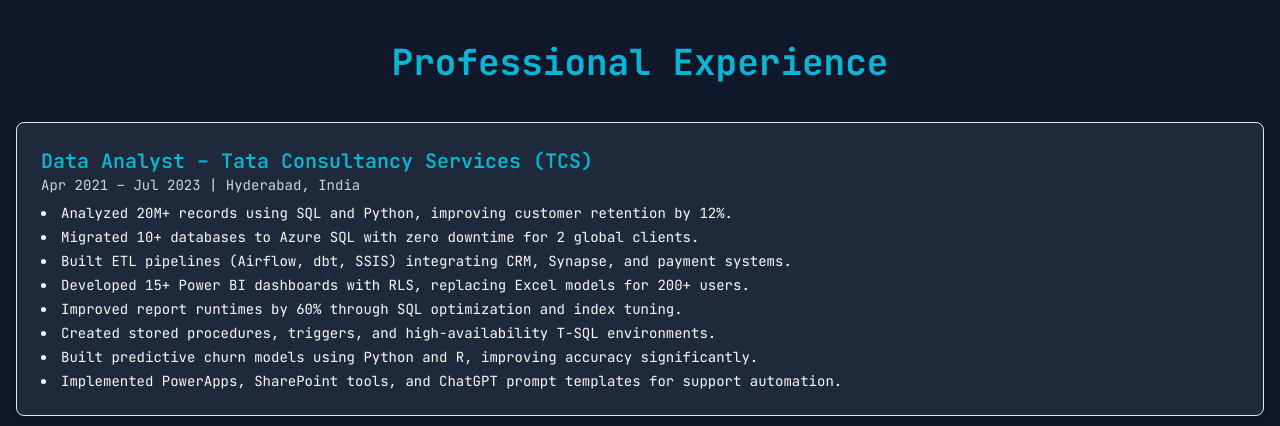
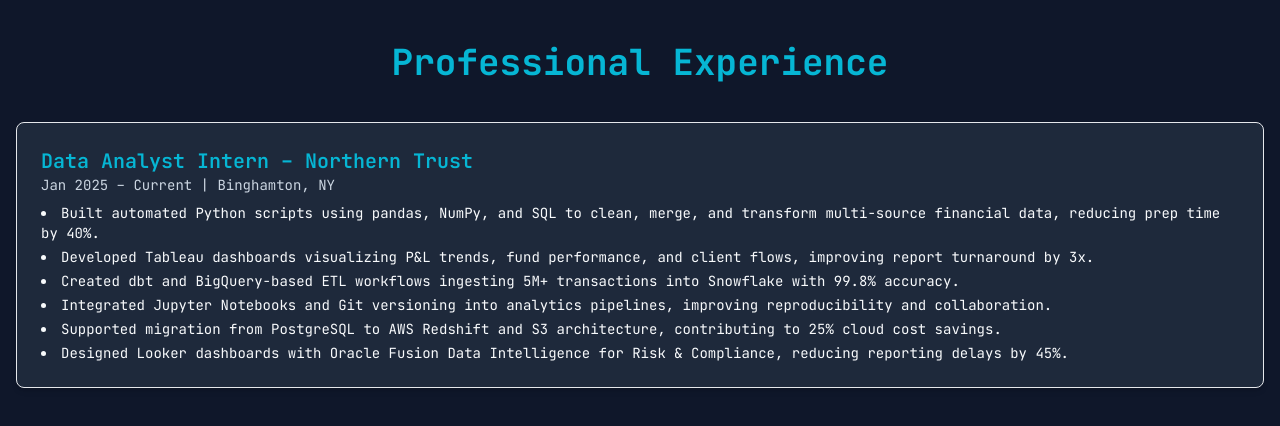
Before and after one commit to gpragada/PORTFOLIO_CS, a React (Vite) app: page / in a window 1280 px wide. Shown: the part 1640-2066 px from the top of the page. Built offline with nearby package versions, Linux system fonts and the light colour scheme.

Commit message:
updated company ntrust

```diff
--- a/src/components/About.jsx
+++ b/src/components/About.jsx
@@ -30,7 +30,7 @@
           transition={{ duration: 0.6 }}
         >
           <p className="text-lg text-text-secondary leading-relaxed">
-          Dynamic and results-oriented Master's candidate in Information Systems at Binghamton University with a proven track record of delivering high-impact data-driven solutions. Skilled in leveraging a wide array of technologies including Python, SQL, AWS, and Azure to build scalable applications, enhance data analytics, and optimize business processes. Adept at leading cross-functional teams, designing AI-driven systems, and developing cloud-based solutions that drive business growth and operational efficiency. Passionate about utilizing machine learning and emerging technologies to solve real-world challenges. Seeking opportunities to contribute technical expertise and innovation to a forward-thinking team.
+          I am a Master's graduate in Information Systems at Binghamton University with a proven track record of delivering high-impact data-driven solutions. Skilled in leveraging a wide array of technologies including Python, SQL, AWS, and Azure to build scalable applications, enhance data analytics, and optimize business processes. Adept at leading cross-functional teams, designing AI-driven systems, and developing cloud-based solutions that drive business growth and operational efficiency. Passionate about utilizing machine learning and emerging technologies to solve real-world challenges. Seeking opportunities to contribute technical expertise and innovation to a forward-thinking team.
 
           </p>
           {/* Optional: Add a profile image here */}
--- a/src/components/ProfessionalExperience.jsx
+++ b/src/components/ProfessionalExperience.jsx
@@ -8,6 +8,26 @@
         <h2 className="text-4xl font-bold text-accent mb-10 text-center">Professional Experience</h2>
 
         <div className="space-y-10">
+          {/* Northern Trust Internship */}
+          <motion.div
+            initial={{ opacity: 0, y: 20 }}
+            whileInView={{ opacity: 1, y: 0 }}
+            transition={{ duration: 0.5 }}
+            viewport={{ once: true }}
+            className="bg-secondary-bg p-6 rounded-lg shadow-md border border-hud-outline"
+          >
+            <h3 className="text-xl font-semibold text-gold-glow">Data Analyst Intern – Northern Trust</h3>
+            <p className="text-sm text-text-secondary mb-2">Jan 2025 – Current | Binghamton, NY</p>
+            <ul className="list-disc list-inside text-sm space-y-1">
+              <li>Built automated Python scripts using pandas, NumPy, and SQL to clean, merge, and transform multi-source financial data, reducing prep time by 40%.</li>
+              <li>Developed Tableau dashboards visualizing P&L trends, fund performance, and client flows, improving report turnaround by 3x.</li>
+              <li>Created dbt and BigQuery-based ETL workflows ingesting 5M+ transactions into Snowflake with 99.8% accuracy.</li>
+              <li>Integrated Jupyter Notebooks and Git versioning into analytics pipelines, improving reproducibility and collaboration.</li>
+              <li>Supported migration from PostgreSQL to AWS Redshift and S3 architecture, contributing to 25% cloud cost savings.</li>
+              <li>Designed Looker dashboards with Oracle Fusion Data Intelligence for Risk & Compliance, reducing reporting delays by 45%.</li>
+            </ul>
+          </motion.div>
+
           {/* TCS Experience */}
           <motion.div
             initial={{ opacity: 0, y: 20 }}
```
Also changed, not shown: 1 other file (tests, documents, lock files or other folders).
